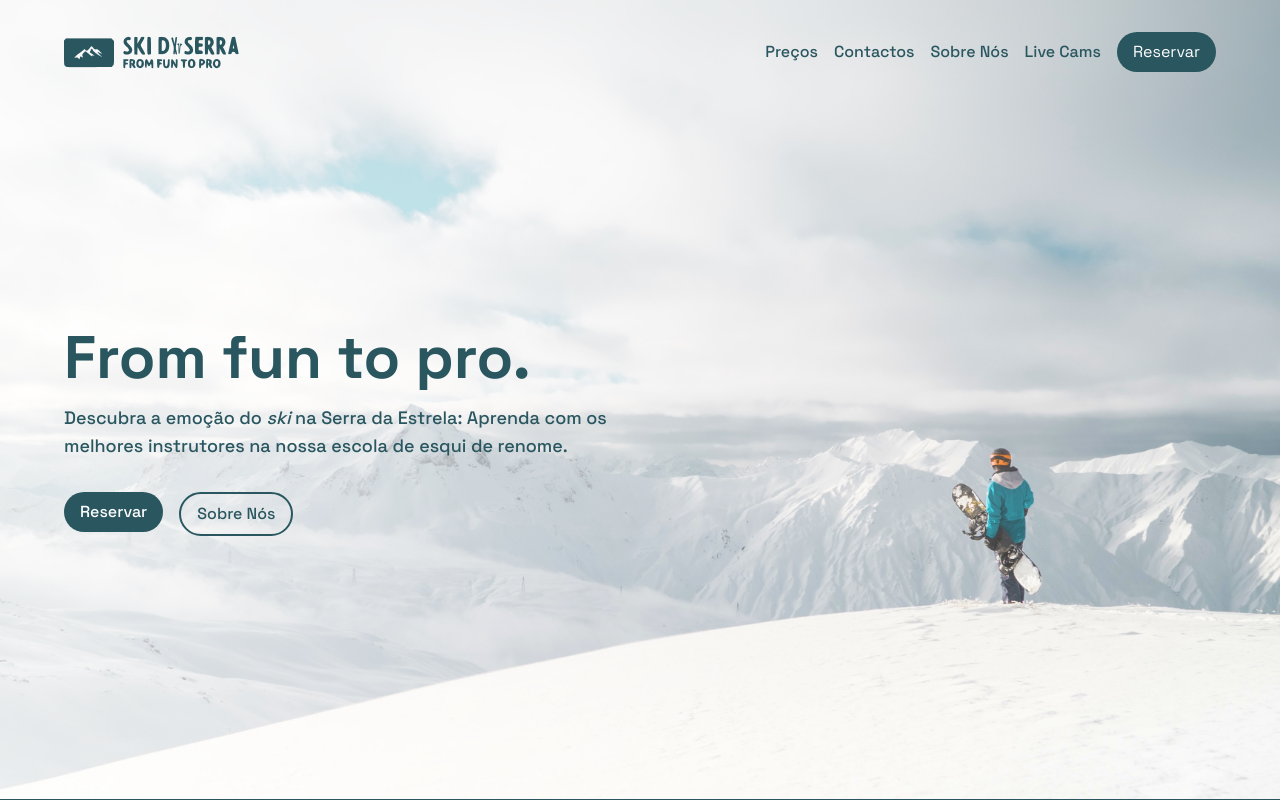
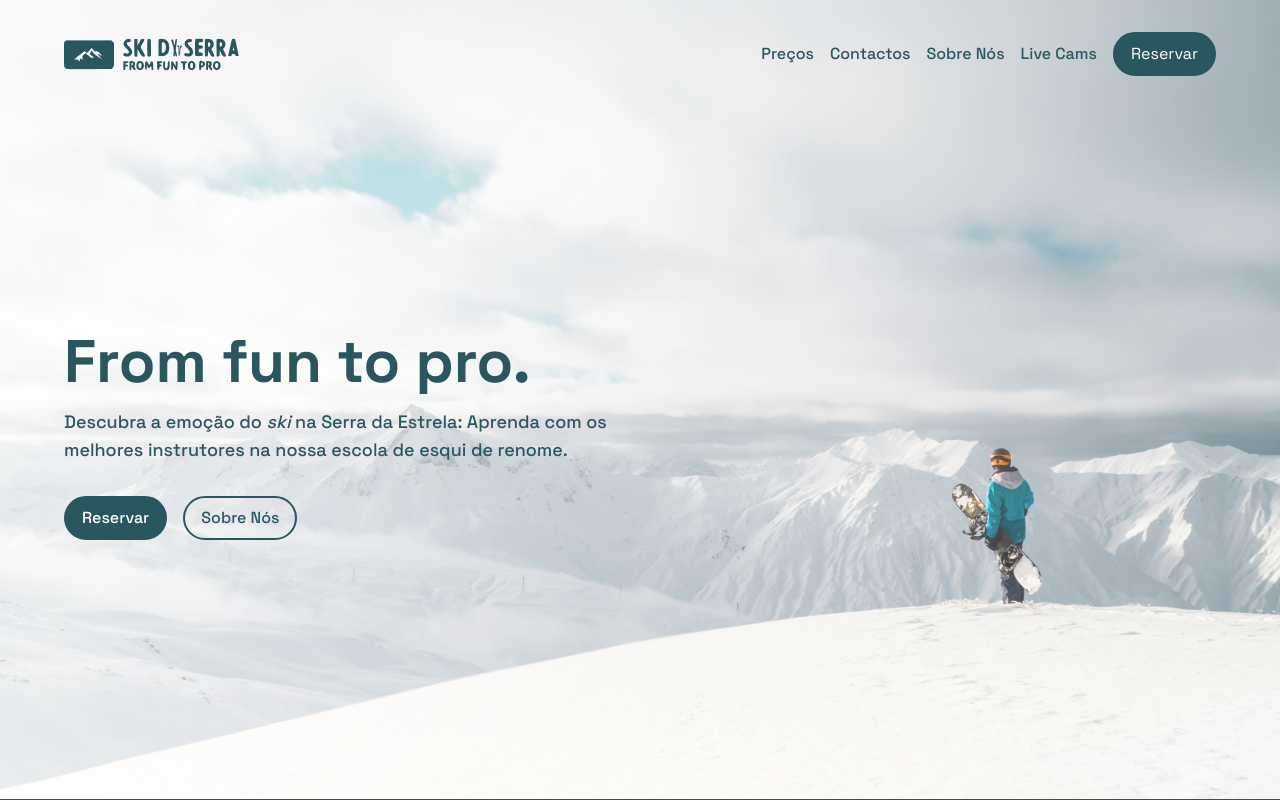
Before and after one commit to JonasMonti/SkiDaSerra, an Astro site: page / in a window 1280 px wide. Shown: the top 800 px of the page. Built offline with nearby package versions, Linux system fonts and the light colour scheme; Astro itself is replaced by a stand-in of ours.

Commit message:
🎨 Formatação de Código

```diff
--- a/src/components/Button.astro
+++ b/src/components/Button.astro
@@ -10,7 +10,7 @@ const { type = "primary" } = Astro.props;
 
 // Classes tailwind para os estilos do botão, dependendo do tipo.
 const primaryStyles =
-  "rounded-full bg-primary px-4 py-2 text-white transition-opacity hover:opacity-80";
+  "rounded-full bg-primary border-2 border-primary px-4 py-2 text-white transition-opacity hover:opacity-80";
 const secondaryStyles =
   "rounded-full border-2 border-primary px-4 py-2 font-medium text-primary transition-opacity hover:opacity-80";
 ---
--- a/src/layouts/Layout.astro
+++ b/src/layouts/Layout.astro
@@ -17,7 +17,7 @@ const { title } = Astro.props;
     <meta name="generator" content={Astro.generator} />
     <title>{title}</title>
   </head>
-  <body class="container mx-auto py-8 px-16">
+  <body class="container mx-auto px-16 py-8">
     <NavBar />
     <slot />
   </body>
```
